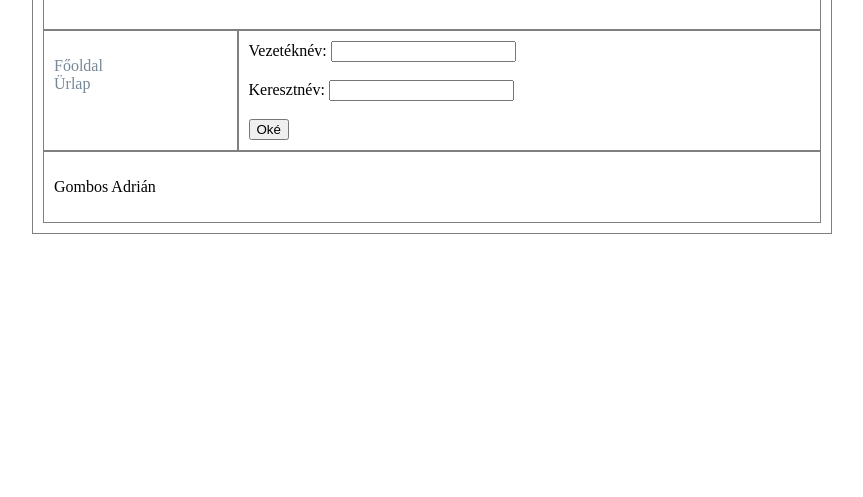
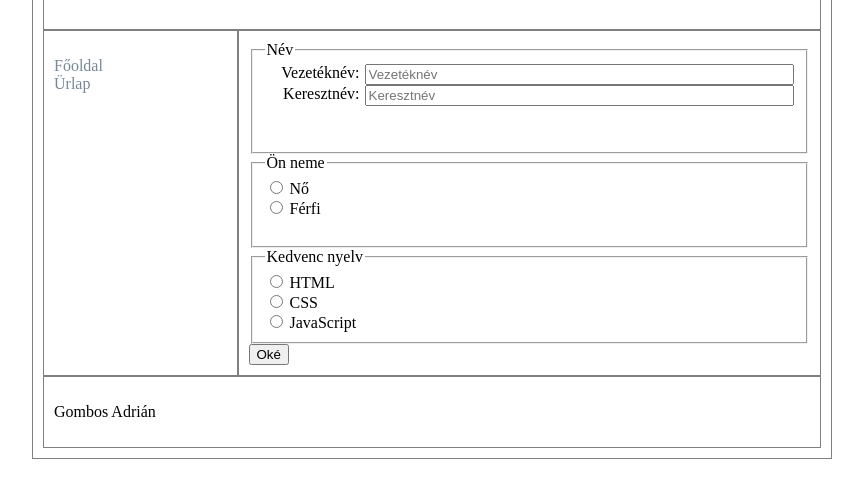
Before and after one commit to gombiiiiii/urlap, a plain HTML site: page urlap.html in a window 1280 px wide. Shown: the part 91-588 px from the top of the page, without its empty margins (208-1071 px from the left). Drawn offline with Linux system fonts and the light colour scheme.

Commit message:
ürlapok formázása,rádiógombok,placeholder

```diff
--- a/stilus.css
+++ b/stilus.css
@@ -52,14 +52,33 @@ footer{
     grid-area: f;
 }
 
+/*űrlap formázása*/
+#nevek{
+    display: grid;
+    grid-template-columns: 100px auto;
+}
 
-
+#nevek label{
+    text-align: right;
+    padding-right: 5px;
+}
+/* mobil nézet:*/
 /* média querik után más ne álljon , max width esetén nagyobbal kezdünk a kissebb felé*/
 @media screen and (max-width:600px) {
     main{
         background-color: red;
         width: 100%;
     }
+    #nevek{
+        grid-template-columns: auto;
+        font-size: 15pt;
+    }
+
+    #nevek label{
+        text-align: left;
+
+    }
+
 }
 
 @media screen and (max-width:500px) {
--- a/urlap.html
+++ b/urlap.html
@@ -30,13 +30,38 @@
 
     <article>
        <!-- ürlapokat hozunk létre , adatokat tárolunk -->
-            <form action="/action_page.php" method="post"> <!-- method-hot a postot kell írni ,hogy az url-ben ne jelenjenek meg az adatok -->
-            <label for="vnev">Vezetéknév:</label>
-            <input type="text" id="vnev" name="vnev"><br><br>
+           <!-- <form action="/action_page.php" method="post"> --> <!-- method-hot a postot kell írni ,hogy az url-ben ne jelenjenek meg az adatok -->
+            <form>
+             <fieldset id="nevek">
+                 <legend>Név</legend>
+            <label for="vnev" >Vezetéknév:</label>
+            <input type="text" id="vnev" name="vnev" placeholder="Vezetéknév">
 
-            <label for="knev">Keresztnév:</label>
-            <input type="text" id="knev" name="knev"><br><br>
-            <input type="submit" value="Oké">
+            <label for="knev" >Keresztnév:</label>
+            <input type="text" id="knev" name="knev" placeholder="Keresztnév"><br><br> <!-- value="Keresztnév" , ez pedig előre beírt adatot tesz a boxba -->
+            </fieldset>
+
+            <fieldset id="nemek">
+                <legend>Ön neme</legend>
+            <input type="radio" id="no" name="nemek" value="No">
+            <label for="No">Nő</label><br>
+            <input type="radio" id="no" name="nemek" value="Ferfi">
+            <label for="Ferfi">Férfi</label><br>
+                <br>
+
+            </fieldset>
+
+            <fieldset id="kedvnyelv">
+                <legend>Kedvenc nyelv</legend>
+            <input type="radio" id="html" name="fav_language" value="HTML">
+            <label for="html">HTML</label><br>
+            <input type="radio" id="css" name="fav_language" value="CSS">
+            <label for="css">CSS</label><br>
+            <input type="radio" id="javascript" name="fav_language" value="JavaScript">
+            <label for="javascript">JavaScript</label>
+            </fieldset>
+
+            <input type="button" value="Oké">
       </form>
 
     </article>
```
